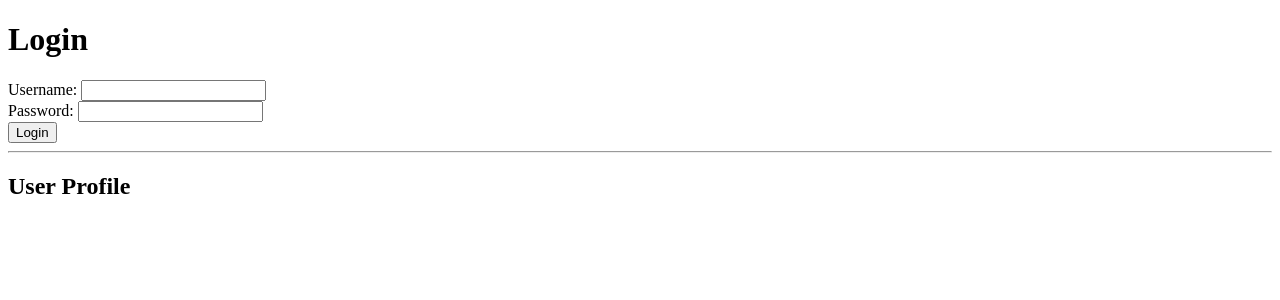
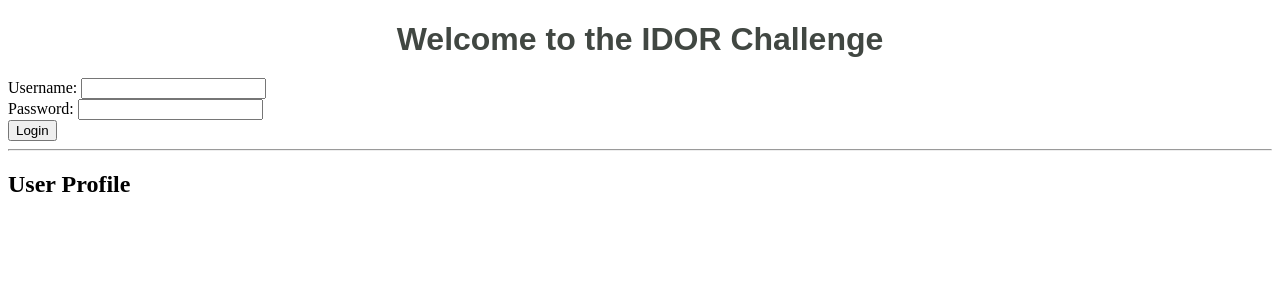
Before and after one commit to Victorydevlo/Flisk-Vulnerable-Website, a PHP site: page /ping/games/idor/idorchal.php in a window 1280 px wide. Shown: the top 300 px of the page. Run offline with PHP 8.4, Linux system fonts and the light colour scheme.

Commit message:
changing the look of the website as it looked too simple

```diff
--- a/games/idor/idorchal.php
+++ b/games/idor/idorchal.php
@@ -6,7 +6,7 @@
     <title>IDOR Task</title>
 </head>
 <body>
-    <h1>Login</h1>
+    <h1 style="text-align: center; font-family: Arial, sans-serif; color:rgb(65, 71, 66); margin-bottom: 20px;">Welcome to the IDOR Challenge</h1>
     <form id="login-form">
         <label for="username">Username:</label>
         <input type="text" id="username" required><br>
```
